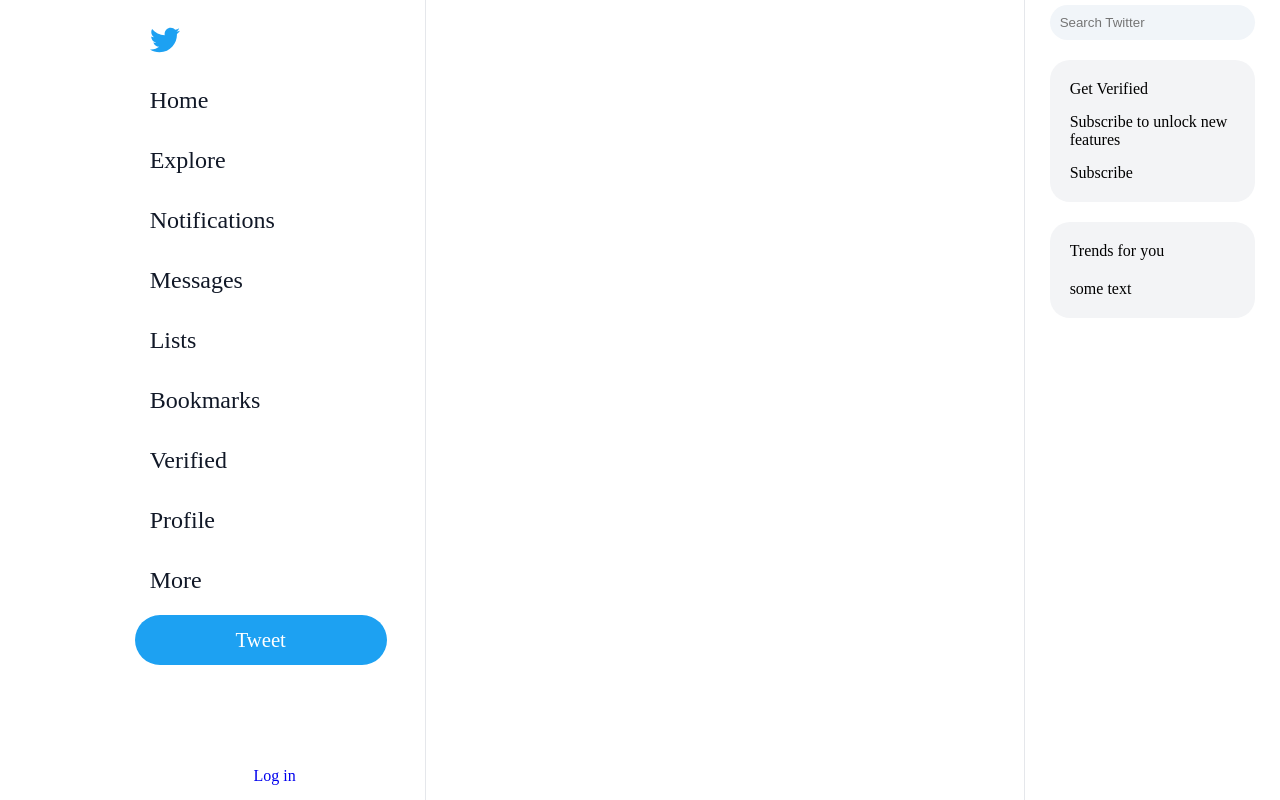
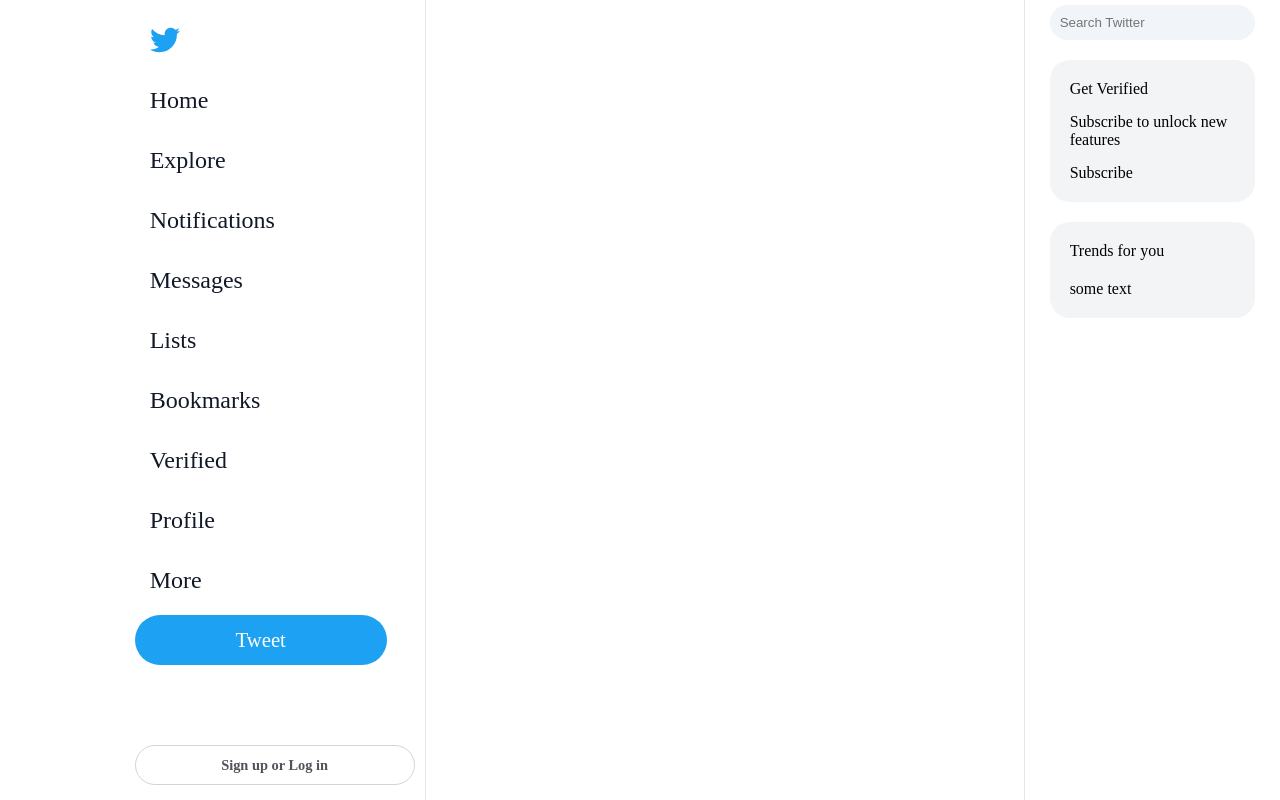
Before and after one commit to unbearabletruth/twitter-replica, a React (Vite) app: page / in a window 1280 px wide. Built offline with nearby package versions, Linux system fonts and the light colour scheme; no server answers; the database is empty.

Commit message:
sign up later button

```diff
--- a/src/assets/styles/Login.css
+++ b/src/assets/styles/Login.css
@@ -1,9 +1,9 @@
 #loginWrapper{
     display: flex;
+    flex: 1;
 }
 
 #loginContent{
-    height: 90%;
     display: flex;
     flex-direction: column;
     justify-content: center;
@@ -65,7 +65,8 @@
     color:#1DA1F2;
 }
 
-#createAccount{
+#createAccount,
+#signUpLater{
     width: 300px;
     height: 40px;
     border-radius: 30px;
@@ -74,6 +75,16 @@
     font-weight: bold;
     border: 0px;
     font-size: 0.9rem;
+}
+
+#signUpLater{
+    margin-top: 50px;
+    background-color: #18181b;
+}
+
+#signUpLater:hover{
+    background-color: #27272a;
+    cursor: pointer;
 }
 
 #createAccount:hover{
--- a/src/assets/styles/Sidebar.css
+++ b/src/assets/styles/Sidebar.css
@@ -141,3 +141,23 @@
     font-weight: bold;
     font-size: 1.1rem;
 }
+
+#toLoginPage{
+    display: flex;
+    align-items: center;
+    justify-content: center;
+    gap: 7px;
+    width: 100%;
+    height: 40px;
+    border-radius: 30px;
+    border: 1px solid #d4d4d8;
+    background-color: white;
+    font-weight: bold;
+    color: #52525b;
+    font-size: 0.9rem;
+}
+
+#toLoginPage:hover{
+    background-color: #f1f5f9;
+    cursor: pointer;
+}
--- a/src/components/Login.jsx
+++ b/src/components/Login.jsx
@@ -64,6 +64,7 @@
                 </div>
                 <p id="haveAccountText">Already have an account?</p>
                 <button onClick={signInPopupState} id="signInToAccount">Sign in</button>
+                <button onClick={goHome} id="signUpLater">Sign up later</button>
             </div>
             {createPopup ?
                 <CreateAccount goHome={goHome} popup={createPopupState} />
--- a/src/components/Sidebar.jsx
+++ b/src/components/Sidebar.jsx
@@ -104,11 +104,10 @@
                 }
               </>
             :
-              <Link to="/login">Log in</Link>
+              <Link to="/login" id='toLoginPage'>Sign up or Log in</Link>
           }
         </div>
       </div>
-
   )
 }
 
```
